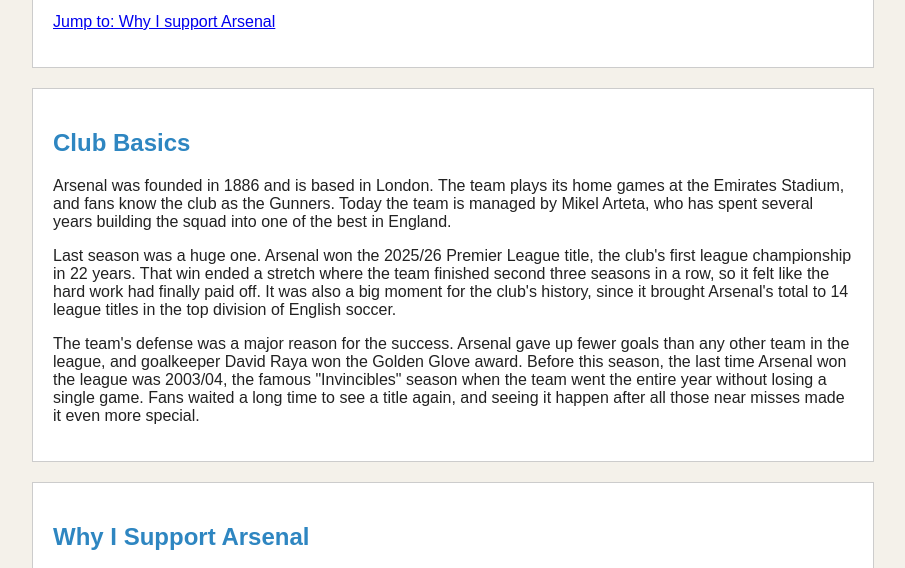
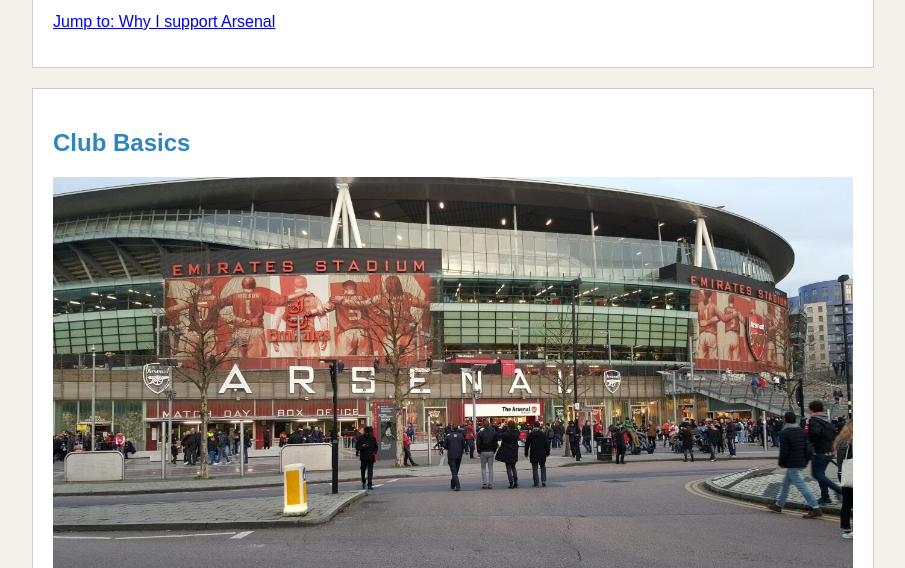
Before and after one commit to Kaspertapola02/Kaspertapola02.github.io, a plain HTML site: page scratch.html in a window 1280 px wide. Shown: the part 184-752 px from the top of the page, without its empty margins (187-1092 px from the left). Drawn offline with Linux system fonts and the light colour scheme.

Commit message:
Add image of Emirates Stadium to club basics section

```diff
--- a/scratch.html
+++ b/scratch.html
@@ -15,6 +15,7 @@
 
   <div class="box">
     <h2>Club Basics</h2>
+    <img src="arsenal.jpg.jpg" alt="Outside the Emirates Stadium on match day" width="100%">
     <p>Arsenal was founded in 1886 and is based in London. The team plays its home games at the Emirates Stadium, and fans know the club as the Gunners. Today the team is managed by Mikel Arteta, who has spent several years building the squad into one of the best in England.</p>
     <p>Last season was a huge one. Arsenal won the 2025/26 Premier League title, the club's first league championship in 22 years. That win ended a stretch where the team finished second three seasons in a row, so it felt like the hard work had finally paid off. It was also a big moment for the club's history, since it brought Arsenal's total to 14 league titles in the top division of English soccer.</p>
     <p>The team's defense was a major reason for the success. Arsenal gave up fewer goals than any other team in the league, and goalkeeper David Raya won the Golden Glove award. Before this season, the last time Arsenal won the league was 2003/04, the famous "Invincibles" season when the team went the entire year without losing a single game. Fans waited a long time to see a title again, and seeing it happen after all those near misses made it even more special.</p>
```
